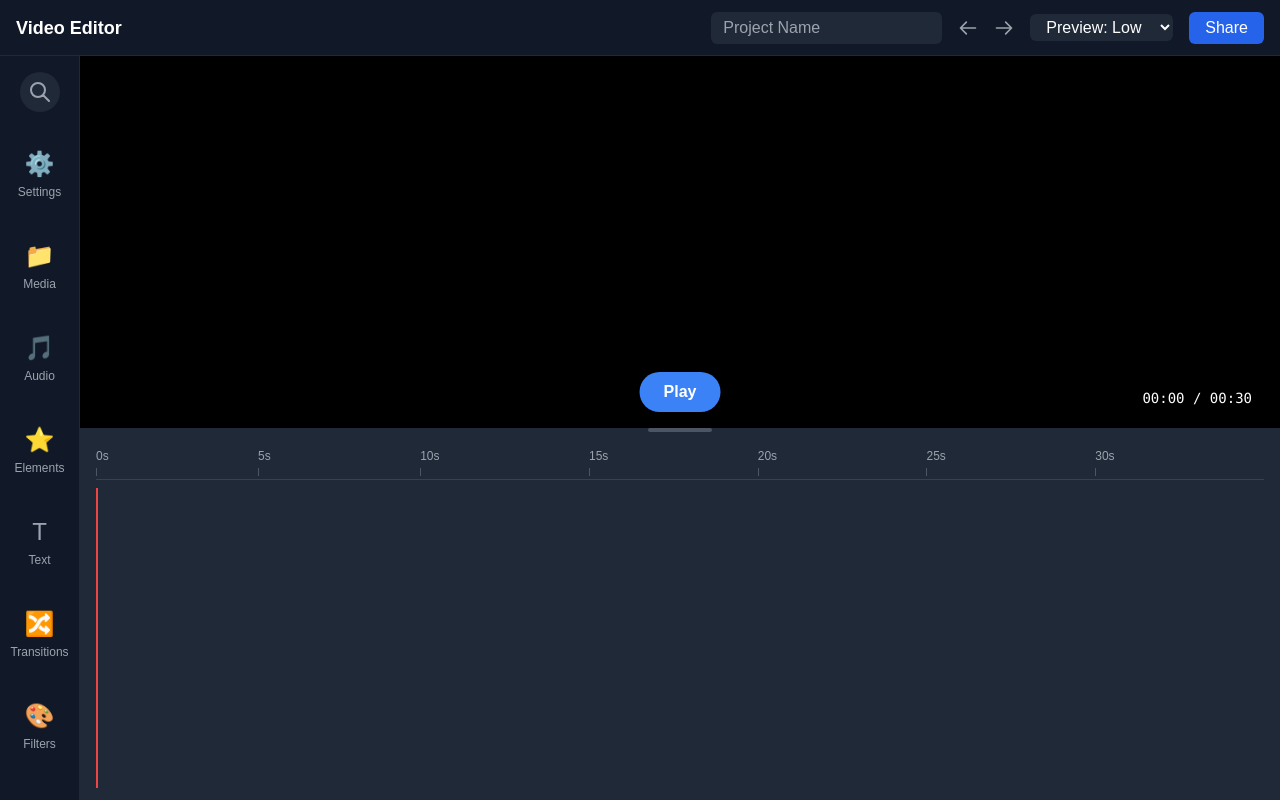
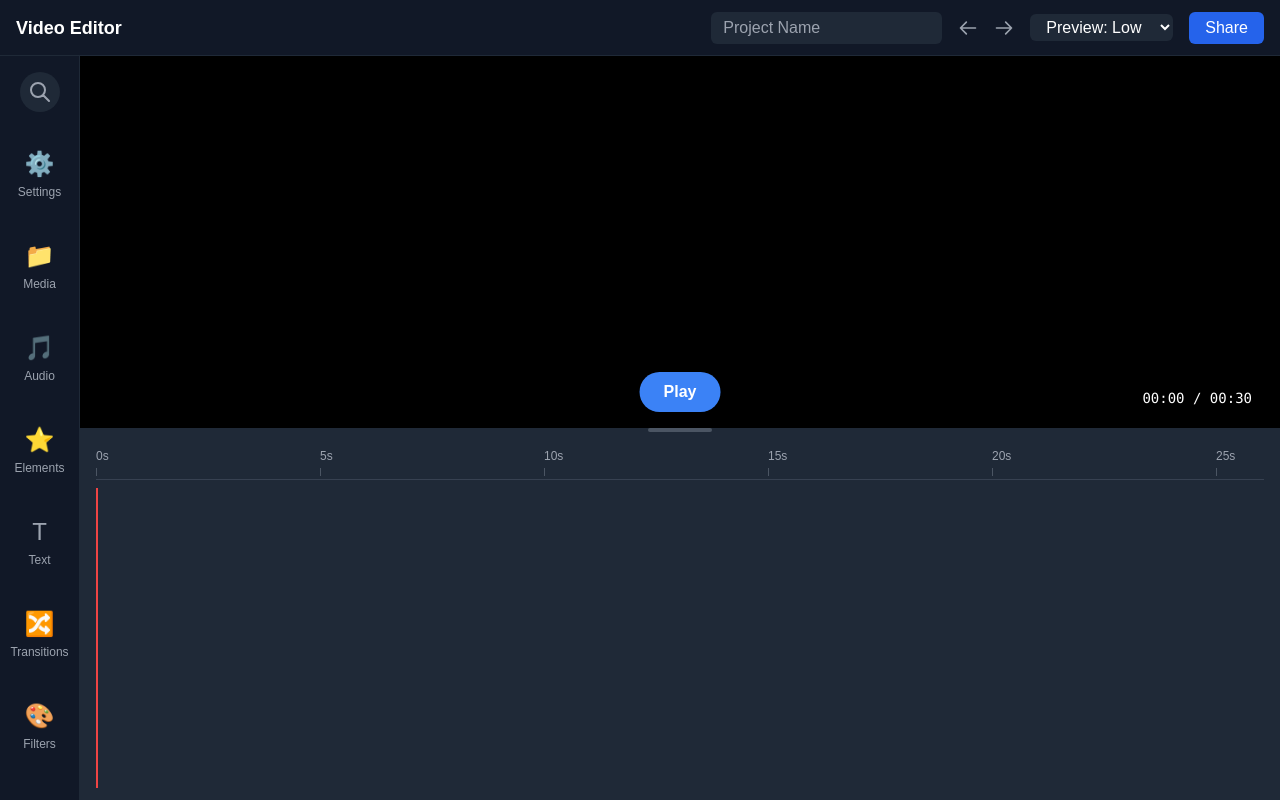
Before and after one commit to luqmanzaceria/online-video-editor, a Next.js app: page /editor in a window 1280 px wide. Built offline with nearby package versions, Linux system fonts and the light colour scheme.

Commit message:
Update time marker spacing

```diff
--- a/src/components/Timeline.tsx
+++ b/src/components/Timeline.tsx
@@ -86,9 +86,19 @@ const Timeline: React.FC = () => {
 
   const renderTimeMarkers = () => {
     const markers = [];
+    const markerSpacing = 100; // Pixels between each marker
+    const totalWidth = state.totalDuration * (markerSpacing / 5); // Total width of the timeline
+
     for (let i = 0; i <= state.totalDuration; i += 5) {
       markers.push(
-        <div key={i} className="flex-grow flex flex-col items-start">
+        <div
+          key={i}
+          className="flex flex-col items-starts absolute"
+          style={{
+            left: `${(i / state.totalDuration) * totalWidth * 2.24}px`,
+            width: `${markerSpacing}px`,
+          }}
+        >
           <span className="text-xs text-gray-400">{i}s</span>
           <span className="h-2 w-px bg-gray-600 mt-1"></span>
         </div>
```
